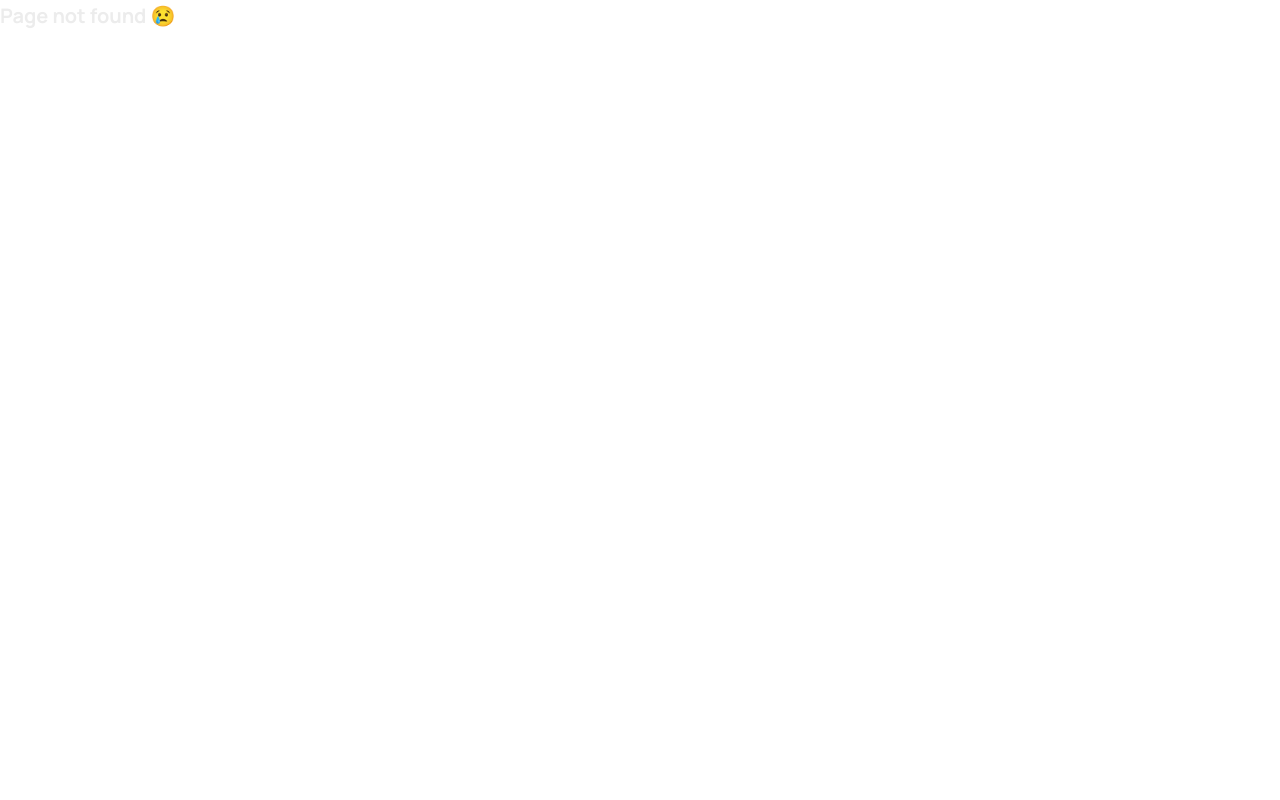
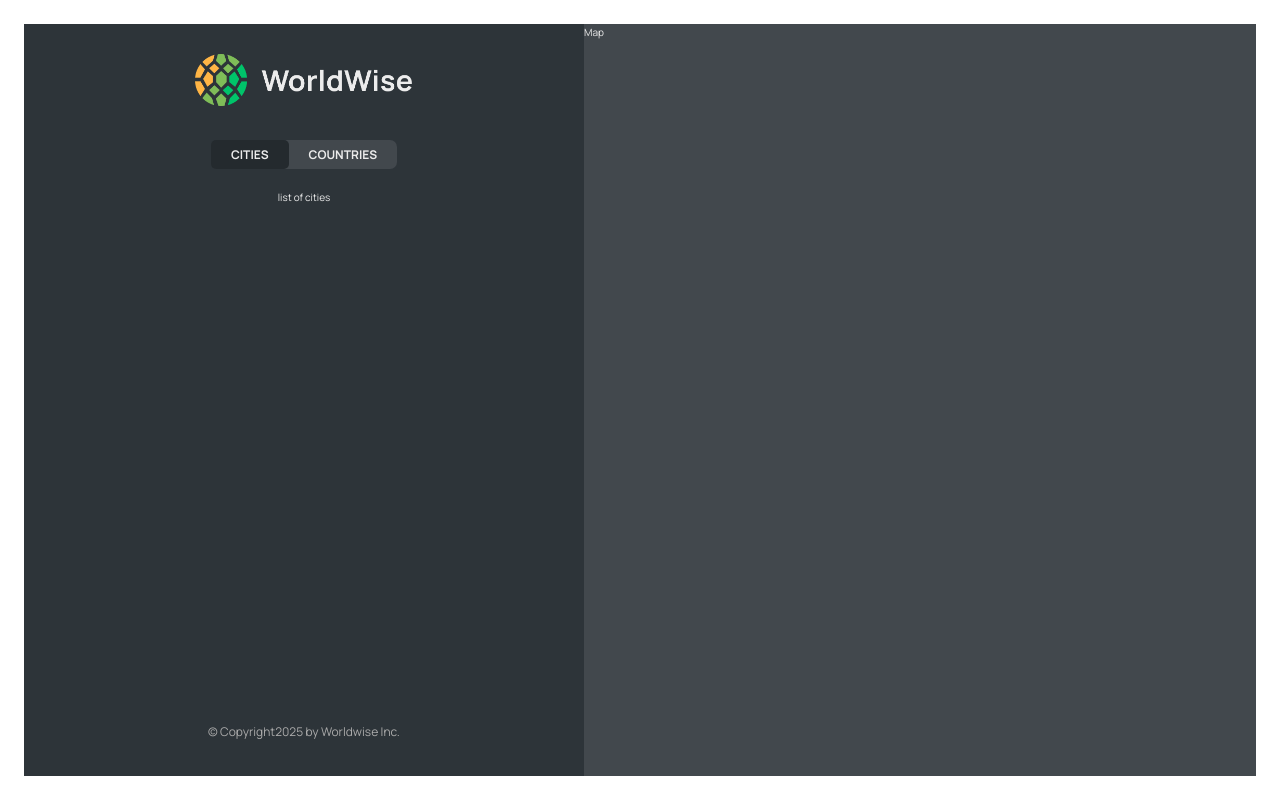
Before and after one commit to alaa-okasha/world-wise, a React (Vite) app: page /app/cities in a window 1280 px wide. Before the commit this address had no page. Built offline with nearby package versions, Linux system fonts and the light colour scheme.

Commit message:
creating nested and index routes

```diff
--- a/src/App.jsx
+++ b/src/App.jsx
@@ -9,11 +9,16 @@
   return (
     <BrowserRouter>
       <Routes>
-        <Route path="/" element={<Homepage />} />
+        <Route index element={<Homepage />} />
         <Route path="product" element={<Product />} />
         <Route path="pricing" element={<Pricing />} />
         <Route path="login" element={<Login />} />
-        <Route path="app" element={<AppLayout />} />
+        <Route path="app" element={<AppLayout />}>
+          <Route index element={<p>list of cities</p>} />
+          <Route path="cities" element={<p>list of cities</p>} />
+          <Route path="countries" element={<p>list of countries</p>} />
+          <Route path="form" element={<p>form</p>} />
+        </Route>
         <Route path="*" element={<PageNotFound />} />
       </Routes>
     </BrowserRouter>
--- a/src/components/AppNav.jsx
+++ b/src/components/AppNav.jsx
@@ -1,8 +1,20 @@
 import React from "react";
 import styles from "./AppNav.module.css";
+import { NavLink } from "react-router-dom";
 
 function AppNav() {
-  return <div className={styles.nav}>AppNav</div>;
+  return (
+    <nav className={styles.nav}>
+      <ul>
+        <li>
+          <NavLink to="cities">cities</NavLink>
+        </li>
+        <li>
+          <NavLink to="countries">countries</NavLink>
+        </li>
+      </ul>
+    </nav>
+  );
 }
 
 export default AppNav;
--- a/src/components/Sidebar.jsx
+++ b/src/components/Sidebar.jsx
@@ -2,12 +2,13 @@
 import styles from "./Sidebar.module.css";
 import Logo from "./Logo";
 import AppNav from "./AppNav";
+import { Outlet } from "react-router-dom";
 function Sidebar() {
   return (
     <div className={styles.sidebar}>
       <Logo />
       <AppNav />
-      <p>list of cities</p>
+      <Outlet />
       <footer className={styles.footer}>
         <p className={styles.copyright}>
           &copy; Copyright
```
